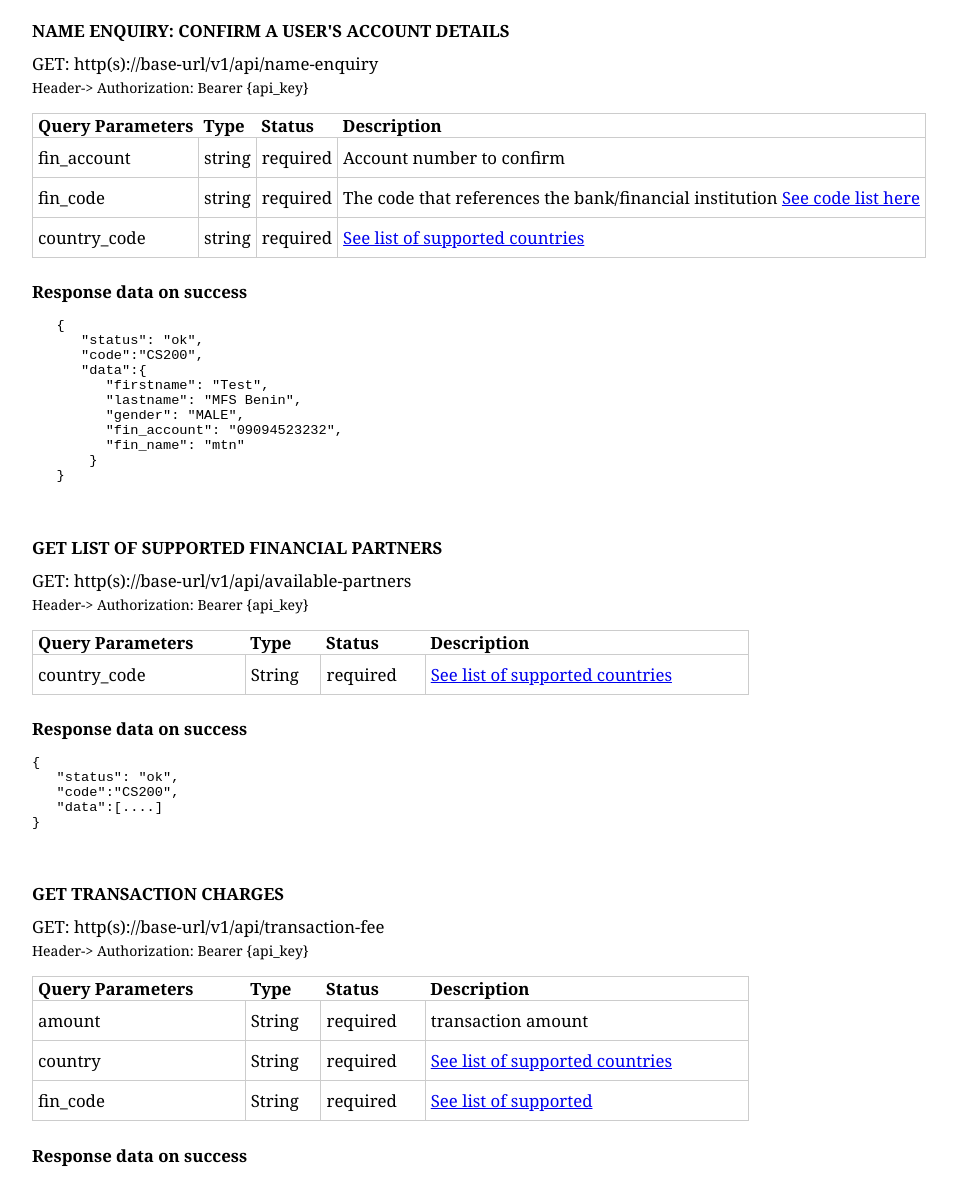
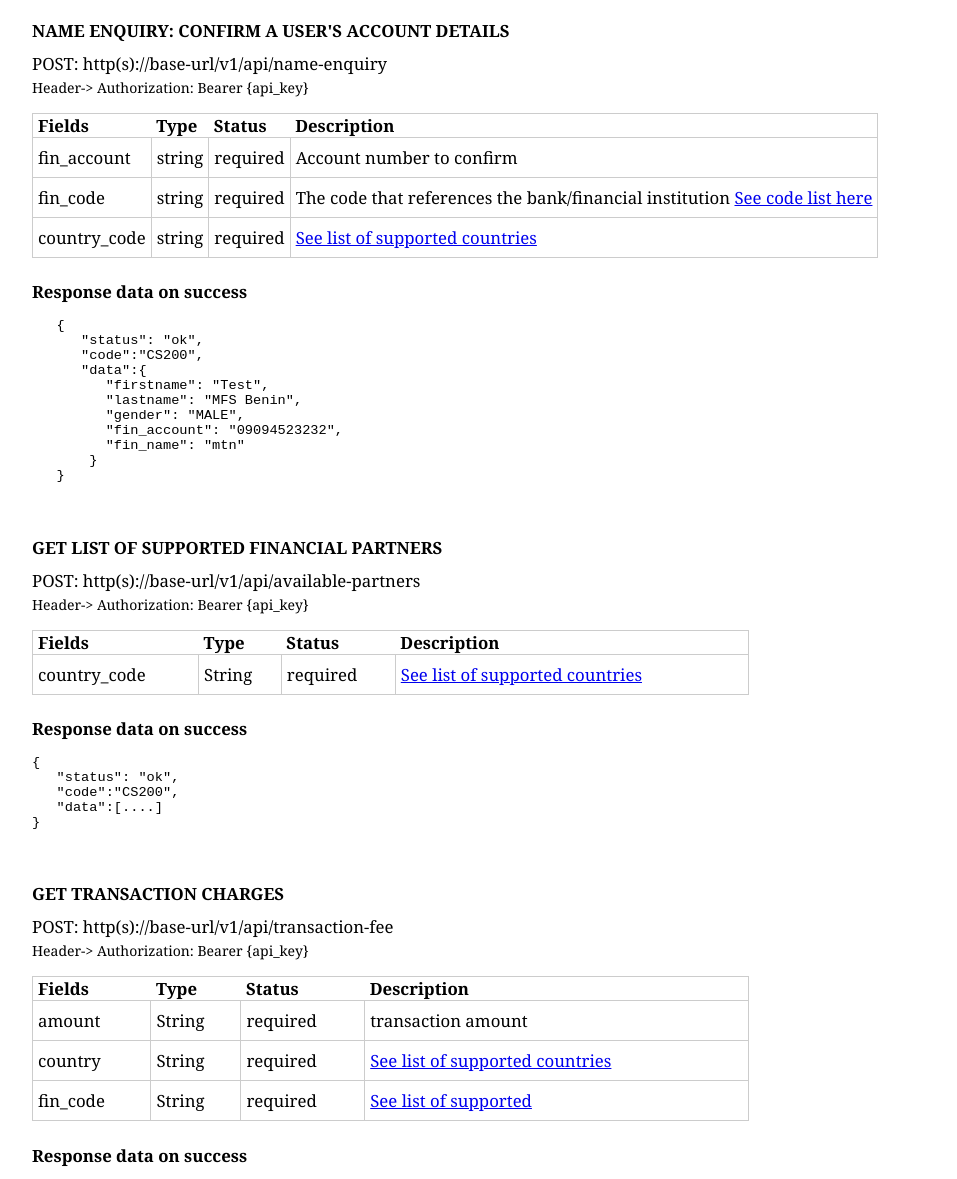
Before and after one commit to increase21/meefi-service-api, a website: page doc.html in a window 1280 px wide. Shown: the part 82-1261 px from the top of the page, without its empty margins (96-1053 px from the left). Drawn offline with Linux system fonts and the light colour scheme.

```diff
--- a/doc.html
+++ b/doc.html
@@ -45,13 +45,13 @@
       <section>
          <h4 style="color: black; margin-bottom: 10px; text-transform: uppercase;">Name Enquiry: Confirm a user's
             account details</h4>
-         <div>GET: http(s)://base-url/v1/api/name-enquiry</div>
+         <div>POST: http(s)://base-url/v1/api/name-enquiry</div>
          <small>Header-> Authorization: Bearer {api_key}</small>
 
          <table>
             <thead>
                <tr>
-                  <th>Query Parameters</th>
+                  <th>Fields</th>
                   <th>Type</th>
                   <th>Status</th>
                   <th>Description</th>
@@ -100,13 +100,13 @@
       <section>
          <h4 style="color: black; margin-bottom: 10px; text-transform: uppercase;">Get list of supported financial
             partners </h4>
-         <div>GET: http(s)://base-url/v1/api/available-partners</div>
+         <div>POST: http(s)://base-url/v1/api/available-partners</div>
          <small>Header-> Authorization: Bearer {api_key}</small>
 
          <table>
             <thead>
                <tr>
-                  <th>Query Parameters</th>
+                  <th>Fields</th>
                   <th>Type</th>
                   <th>Status</th>
                   <th>Description</th>
@@ -141,13 +141,13 @@
 
       <section>
          <h4 style="color: black; margin-bottom: 10px; text-transform: uppercase;">Get transaction charges</h4>
-         <div>GET: http(s)://base-url/v1/api/transaction-fee</div>
+         <div>POST: http(s)://base-url/v1/api/transaction-fee</div>
          <small>Header-> Authorization: Bearer {api_key}</small>
 
          <table>
             <thead>
                <tr>
-                  <th>Query Parameters</th>
+                  <th>Fields</th>
                   <th>Type</th>
                   <th>Status</th>
                   <th>Description</th>
@@ -198,7 +198,7 @@
       <section>
          <h4 style="color: black; margin-bottom: 10px; text-transform: uppercase;">Transfering funds to another user
          </h4>
-         <div>GET: http(s)://base-url/v1/api/transfer</div>
+         <div>POST: http(s)://base-url/v1/api/transfer</div>
          <small>Header-> Authorization: Bearer {api_key}</small>
 
          <table>
```
